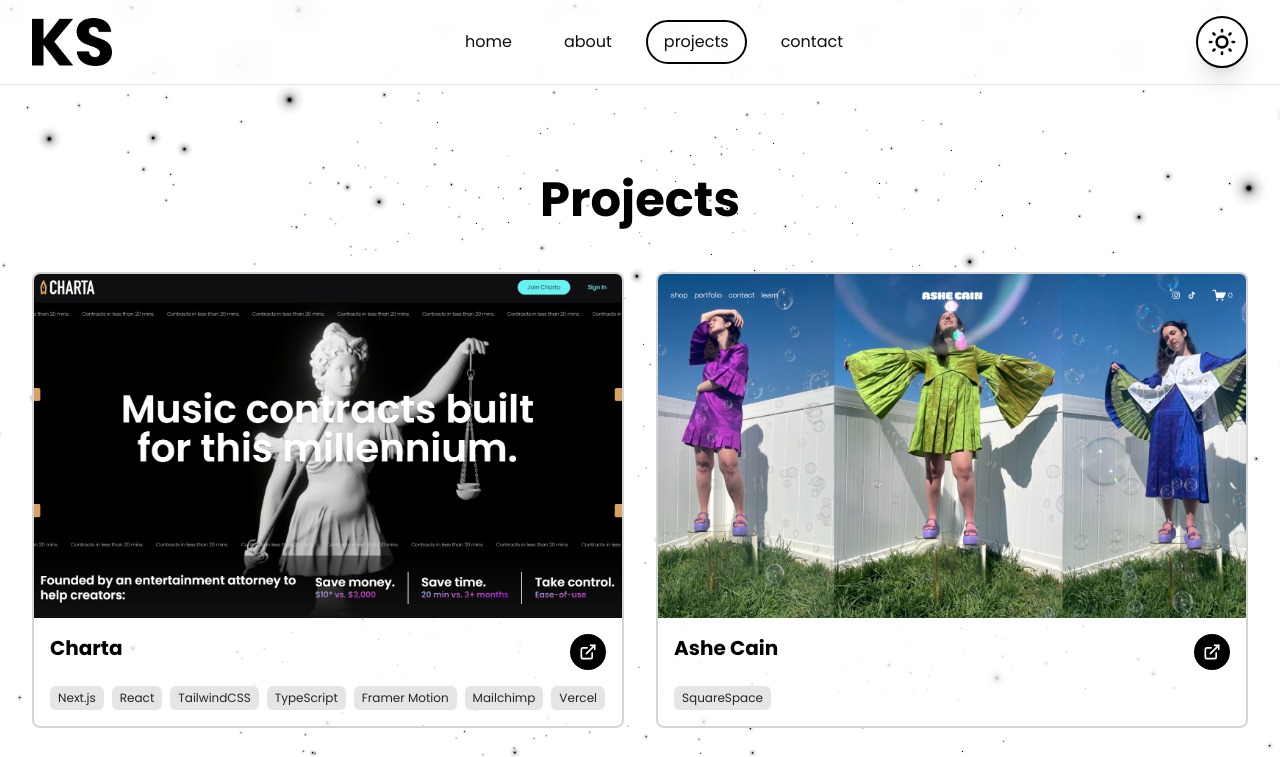
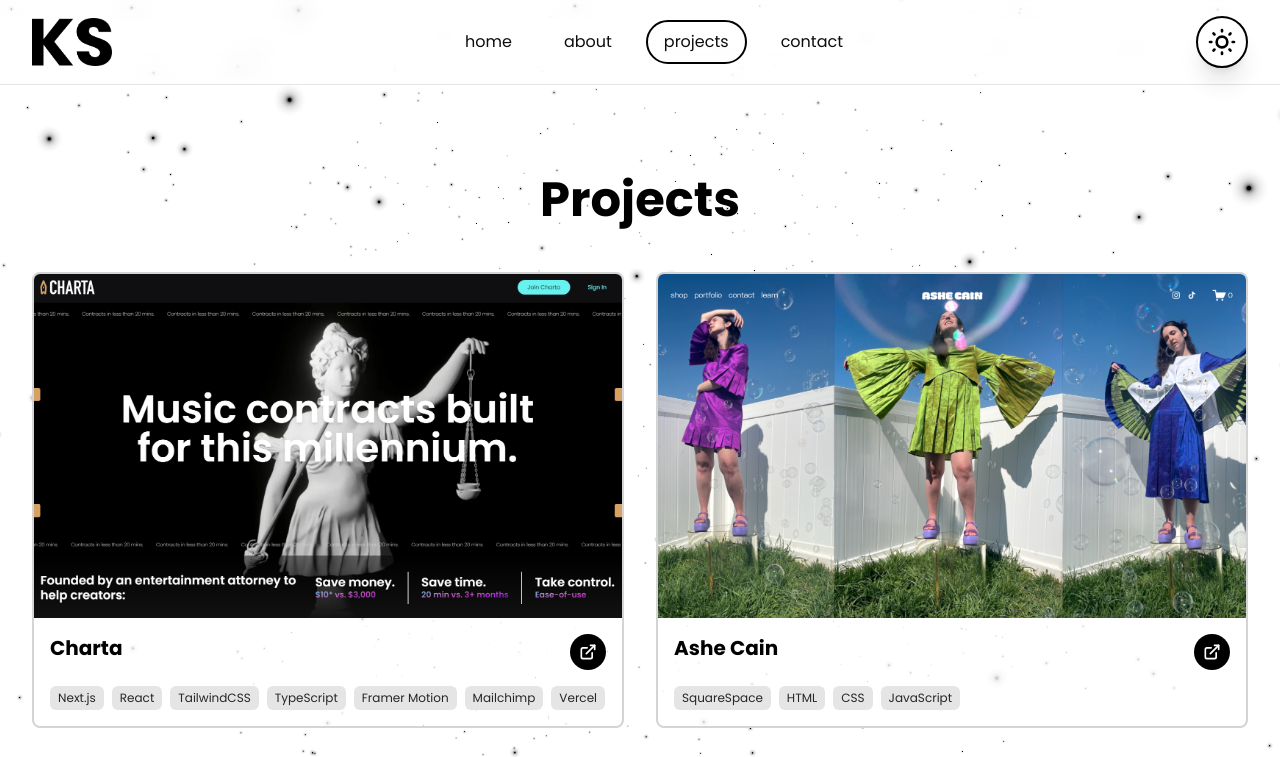
Before and after one commit to KennyStanleyJr/KennyStanleyJr, a Next.js app: page /projects in a window 1280 px wide. Shown: the top 757 px of the page. Built offline with nearby package versions, Linux system fonts and the light colour scheme.

Commit message:
Added html, css, and js to ashecain project technologies used

```diff
--- a/src/pages/projects.tsx
+++ b/src/pages/projects.tsx
@@ -17,7 +17,7 @@ const projects: Project[] = [
     image: '/screenshots/ashecain.png',
     link: 'https://ashecain.com',
     github: '',
-    technologies: ['SquareSpace']
+    technologies: ['SquareSpace', "HTML", "CSS", "JavaScript"]
   },
   {
     name: 'Group Video-Chat',
```
